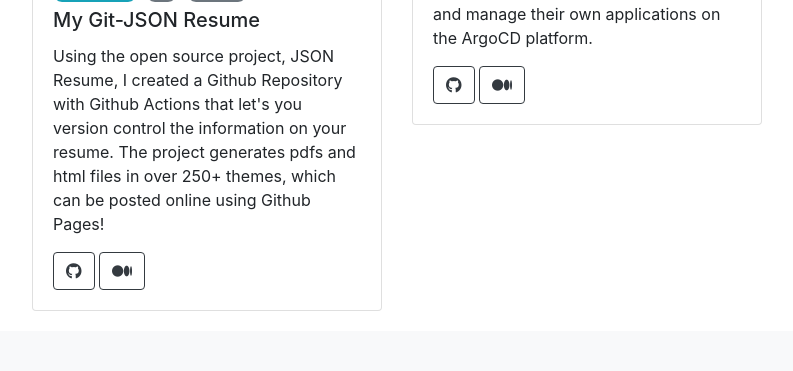
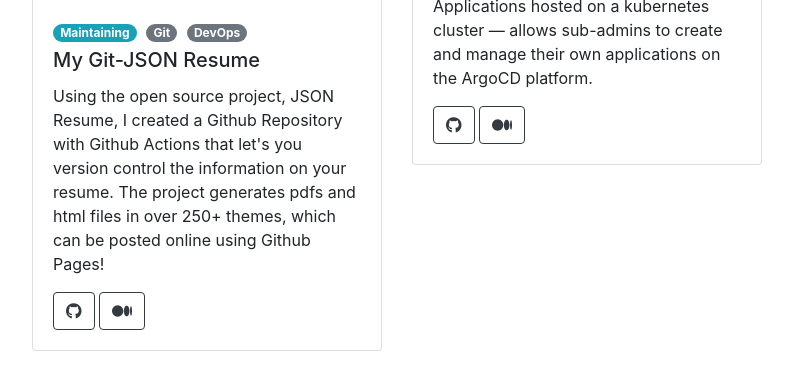
Before and after one commit to aceamarco/mywebsite, a Django app: page / in a window 1280 px wide. Shown: the part 1529-1900 px from the top of the page, without its empty margins (53-846 px from the left). Before the commit the page ends 1840 px from the top, so only its background shows below. Run offline with Django 4.2, Linux system fonts and the light colour scheme; some libraries are stand-ins or nearby versions.

Commit message:
Adding some margin

```diff
--- a/mywebsite/templates/home.html
+++ b/mywebsite/templates/home.html
@@ -51,7 +51,7 @@
       </div>
     </div>
   </div>
-  <div class="row justify-content-center">
+  <div style="margin-top: 5vh" class="row justify-content-center">
     <div class="column">
       <div>{% include 'projects_cards.html' %}</div>
     </div>
```
